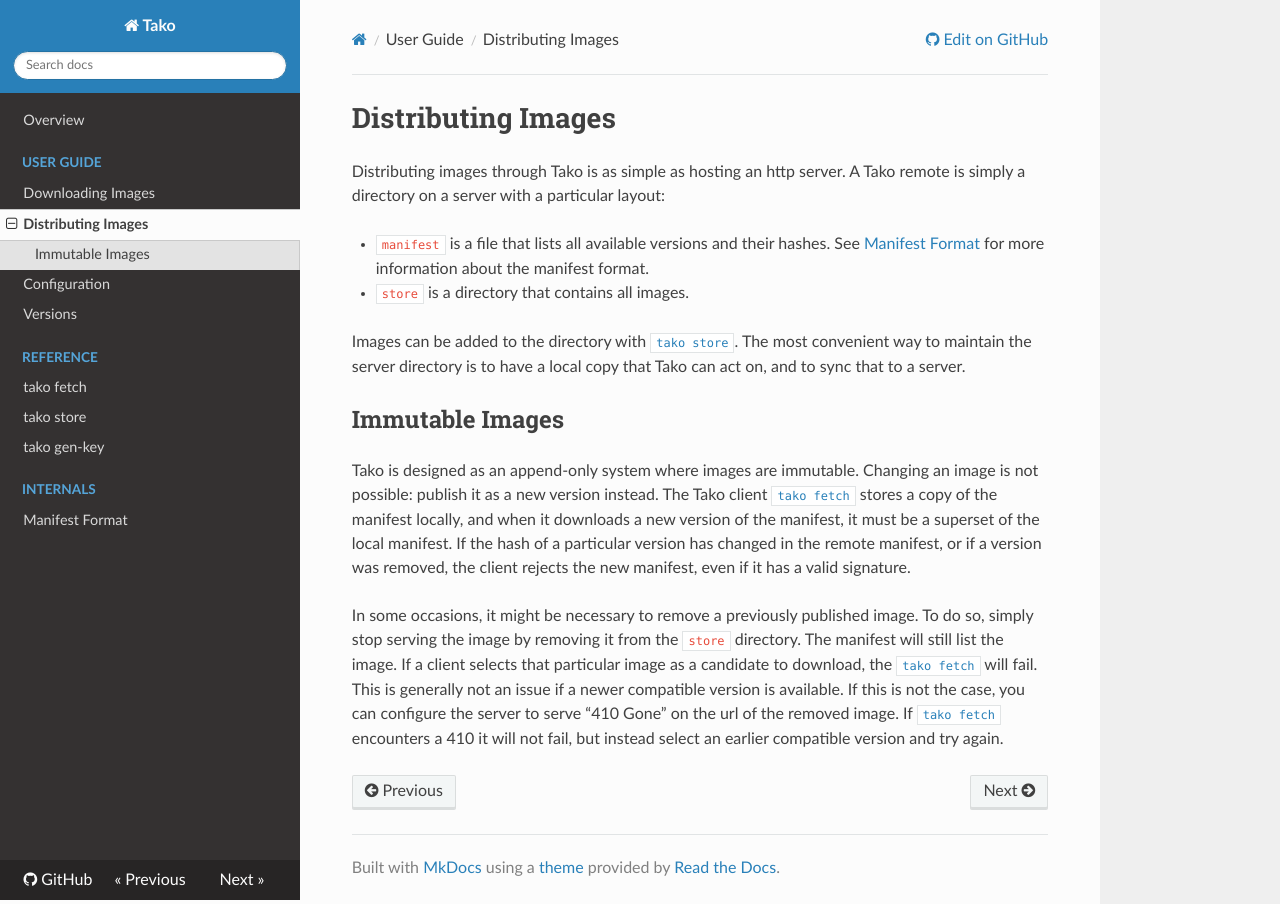
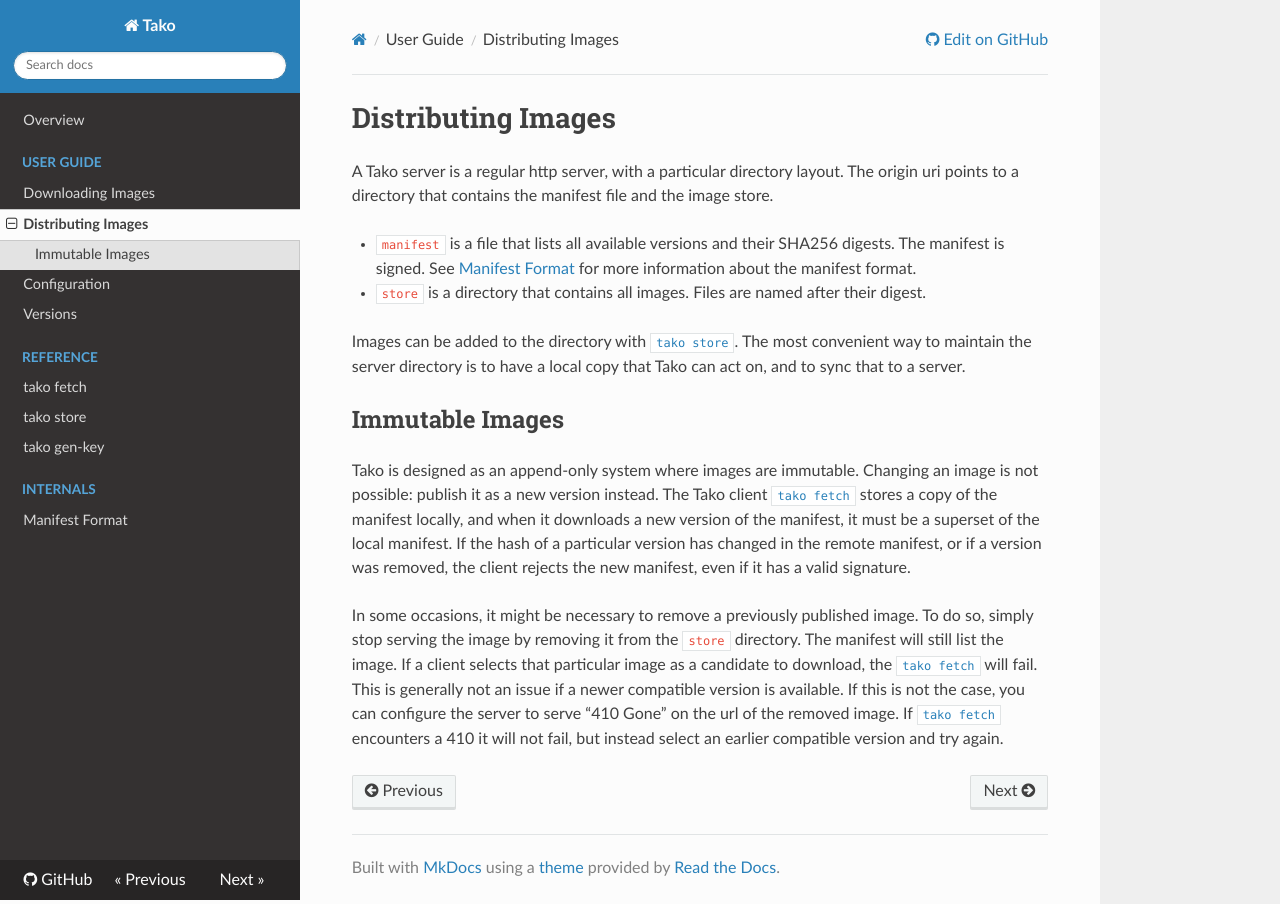
Before and after one commit to ruuda/tako, an MkDocs documentation site: the page built from docs/distributing-images.md, in a window 1280 px wide. Built offline with MkDocs 1.6.1, drawn with Linux system fonts in a browser that asks for light colours; nearby versions of some CDN libraries; old or Windows-style settings are respelled for this version of MkDocs.

Commit message:
Update readme
Remove some redundant or outdated information that has moved to the
docs. Move some othere things that were still relevant into the docs.

```diff
--- a/docs/distributing-images.md
+++ b/docs/distributing-images.md
@@ -1,12 +1,14 @@
 # Distributing Images
 
-Distributing images through Tako is as simple as hosting an http server. A Tako
-remote is simply a directory on a server with a particular layout:
+A Tako server is a regular http server, with a particular directory layout.
+The origin uri points to a directory that contains the manifest file and the
+image store.
 
- * `manifest` is a file that lists all available versions and their hashes.
-   See [Manifest Format](manifest-format.md) for more information about the
-   manifest format.
- * `store` is a directory that contains all images.
+ * `manifest` is a file that lists all available versions and their SHA256
+   digests. The manifest is signed. See [Manifest Format](manifest-format.md)
+   for more information about the manifest format.
+ * `store` is a directory that contains all images. Files are named after their
+   digest.
 
 Images can be added to the directory with [`tako store`](tako-store.md). The
 most convenient way to maintain the server directory is to have a local copy
```
Also changed, not shown: README.md (+28 -64 lines), docs/downloading-images.md (+16 -5 lines).
